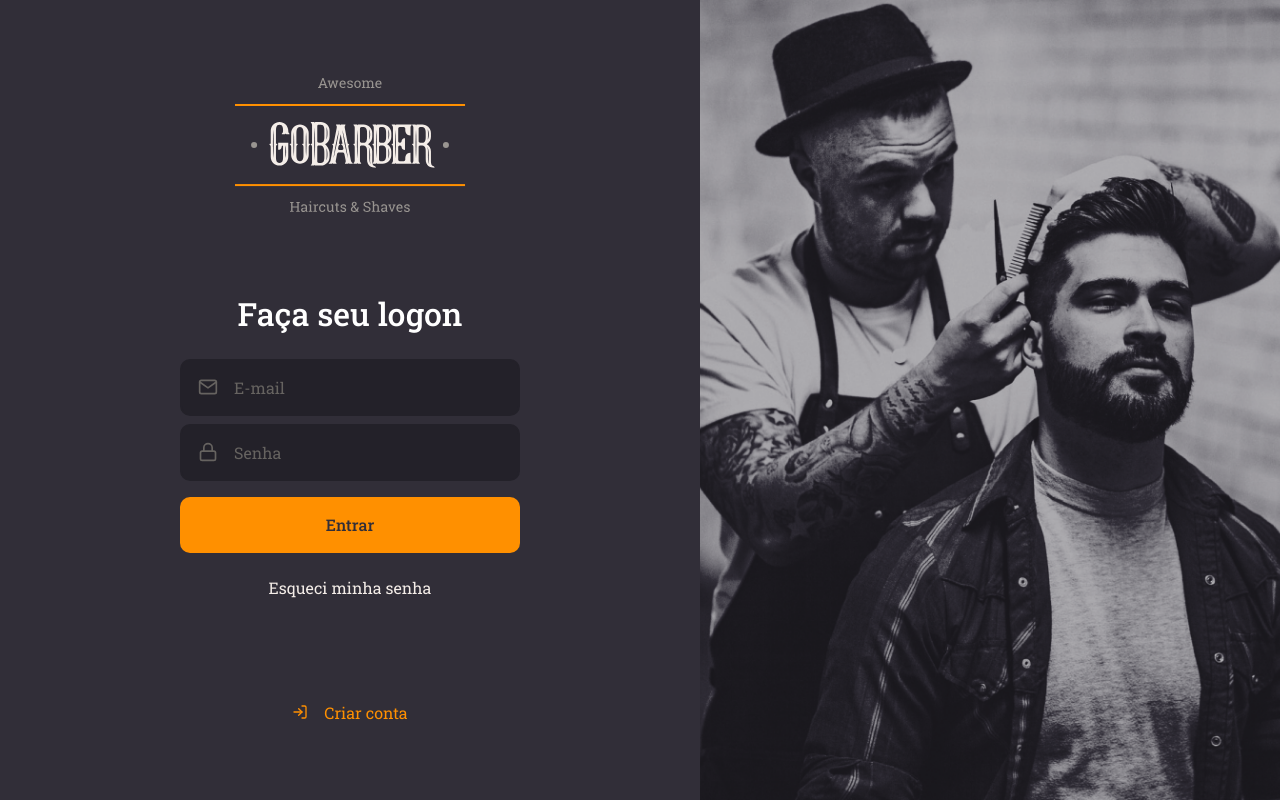
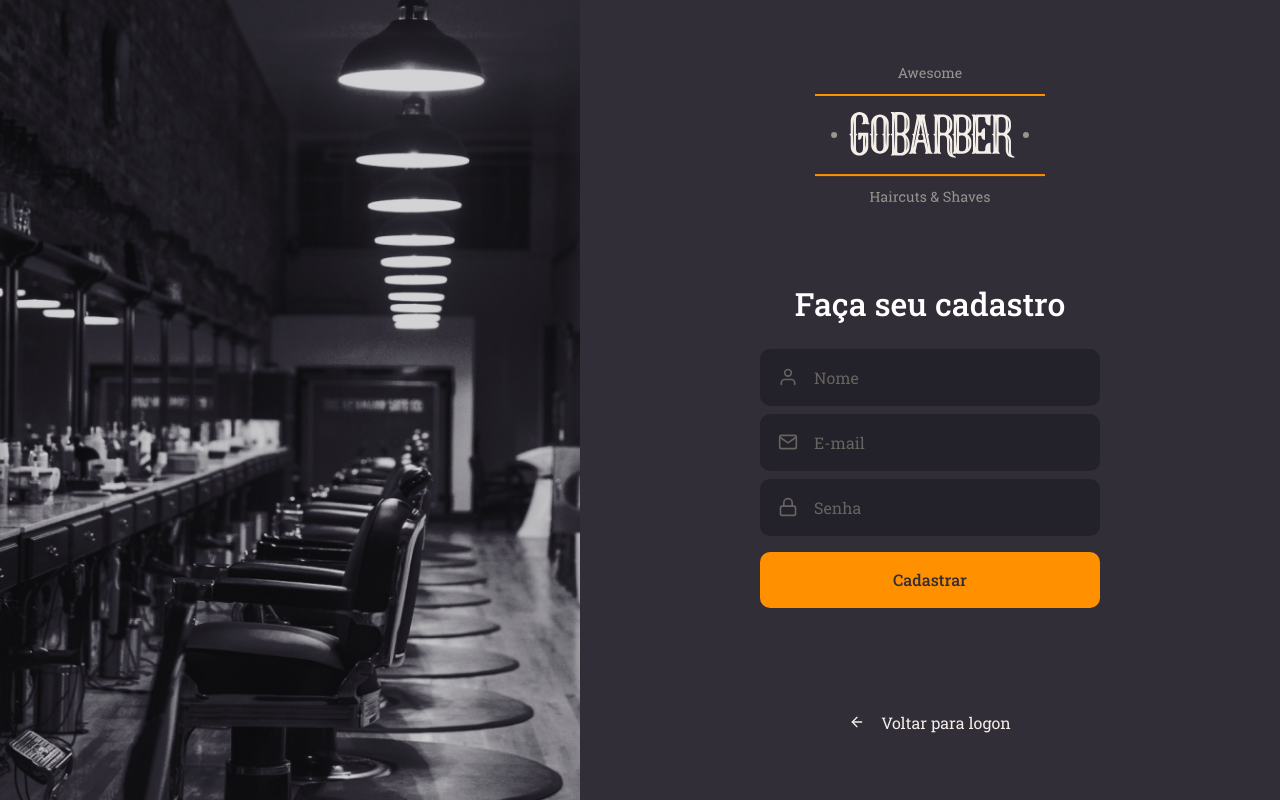
Before and after one commit to RoMartins/GoBarber-web, a React (Create React App) app: page / in a window 1280 px wide. Built offline with nearby package versions, Linux system fonts and the light colour scheme.

Commit message:
Create SignUp page

```diff
--- a/src/App.tsx
+++ b/src/App.tsx
@@ -1,12 +1,13 @@
 import React from 'react';
 import SignIn from './pages/Sign-in';
+import SignUp from './pages/Sign-up';
 
 import GlobalStyle from './styles/global';
 
 const App: React.FC = () => (
   <>
     <GlobalStyle />
-    <SignIn></SignIn>
+    <SignUp />
   </>
 );
 
--- /dev/null
+++ b/src/pages/Sign-up/index.tsx
@@ -0,0 +1,38 @@
+import React from 'react';
+
+import { FiMail, FiLock, FiUser, FiArrowLeft } from 'react-icons/fi';
+
+import Logo from '../../assets/logo.svg';
+
+import Input from '../../components/input';
+import Button from '../../components/Button';
+import { Container, Content, Background } from './styles';
+
+const SignUp: React.FC = () => (
+  <Container>
+    <Background />
+    <Content>
+      <img src={Logo} alt="GoBarber" />
+
+      <form>
+        <h1>Faça seu cadastro</h1>
+
+        <Input name="name" icon={FiUser} placeholder="Nome" />
+        <Input name="email" icon={FiMail} placeholder="E-mail" />
+        <Input
+          name="password"
+          icon={FiLock}
+          type="password"
+          placeholder="Senha"
+        />
+
+        <Button type="submit">Cadastrar</Button>
+      </form>
+      <a href="">
+        <FiArrowLeft />
+        Voltar para logon
+      </a>
+    </Content>
+  </Container>
+);
+export default SignUp;
--- /dev/null
+++ b/src/pages/Sign-up/styles.ts
@@ -0,0 +1,63 @@
+import styled from 'styled-components';
+import { shade } from 'polished';
+
+import SignUpBackground from '../../assets/sign-up-background.png';
+
+export const Container = styled.div`
+  height: 100vh;
+  display: flex;
+  align-items: stretch;
+`;
+
+export const Content = styled.div`
+  display: flex;
+  flex-direction: column;
+  place-content: center;
+  width: 100%;
+  max-width: 700px;
+  align-items: center;
+
+  form {
+    margin: 80px 0;
+    width: 340px;
+    text-align: center;
+
+    h1 {
+      margin-bottom: 24px;
+    }
+
+    a {
+      color: #f4ede8;
+      margin-top: 24px;
+      text-decoration: none;
+      transition: color 0.2s;
+      display: block;
+      &:hover {
+        color: ${shade(0.2, '#f4ede8')};
+      }
+    }
+  }
+
+  > a {
+    color: #f4ede8;
+    margin-top: 24px;
+    text-decoration: none;
+    transition: color 0.2s;
+    display: flex;
+    align-items: center;
+
+    &:hover {
+      color: ${shade(0.2, '#F4EDE8')};
+    }
+
+    svg {
+      margin-right: 16px;
+    }
+  }
+`;
+
+export const Background = styled.div`
+  flex: 1;
+  background: url(${SignUpBackground}) no-repeat center;
+  background-size: cover;
+`;
```
Also changed, not shown: src/assets/sign-up-background.png (added).
